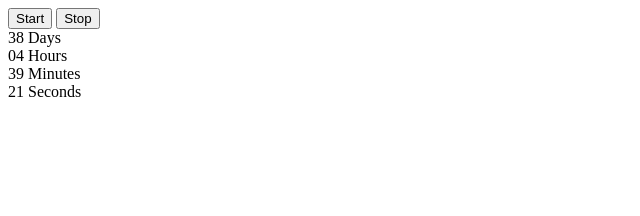
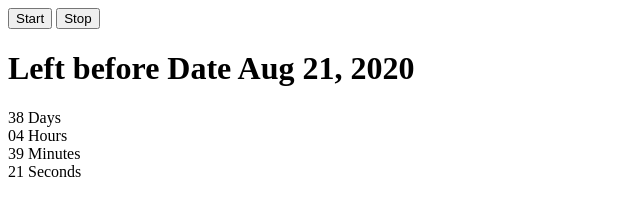
Before and after one commit to MarinaSergeyeva/goit-js, a plain HTML site: page module-11/index.html in a window 1280 px wide. Shown: the whole page, without its empty margins (0-640 px from the left). Drawn offline with Linux system fonts and the light colour scheme.

Commit message:
module-11 task-01,03 done

```diff
--- a/module-11/index.html
+++ b/module-11/index.html
@@ -15,6 +15,7 @@
         <button type="button" data-action="stop">Stop</button>
     </div>
     <!-- ============================= TASK-02 ============================= -->
+    <h1>Left before Date Aug 21, 2020</h1>
     <div class="timer" id="timer-1">
         <div class="field">
             <span class="value" data-value="days"></span>
--- a/module-11/js/timer.js
+++ b/module-11/js/timer.js
@@ -1,6 +1,6 @@
 // new CountdownTimer({
 //   selector: "#timer-1",
-//   targetDate: new Date("Aug 17, 2020"),
+//   targetDate: new Date("Aug 21, 2020"),
 // });
 
 // import template from "./timer.js";
```
